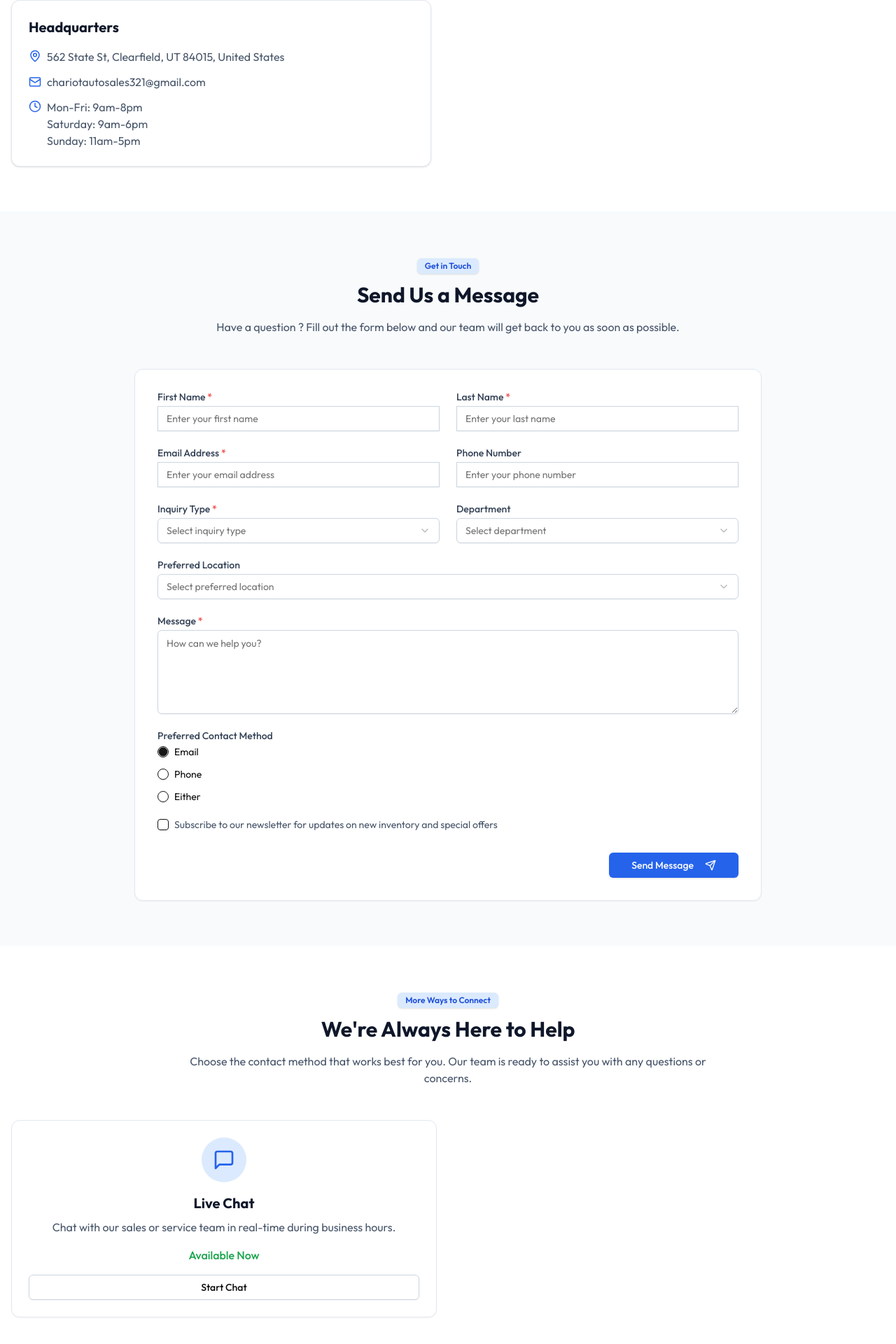
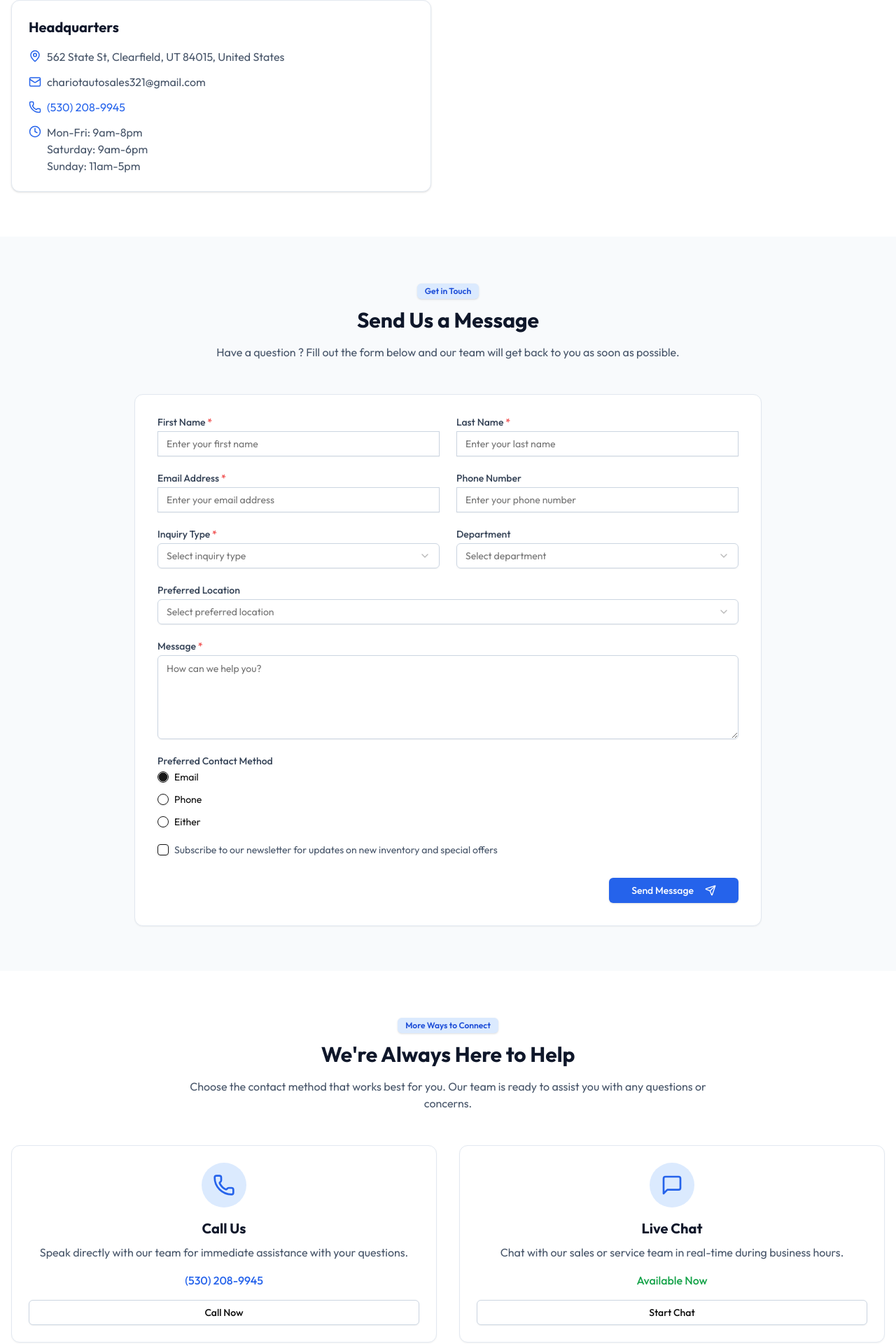
Before and after one commit to hoodq-hash/Bank-repossed, a Next.js app: page /contact in a window 1280 px wide. Shown: the part 698-2618 px from the top of the page at 70% size. Built offline with nearby package versions, Linux system fonts and the light colour scheme.

Commit message:
updated code

```diff
--- a/src/app/contact/page.tsx
+++ b/src/app/contact/page.tsx
@@ -43,7 +43,7 @@ const locations = [
     name: "Headquarters",
     address: "562 State St, Clearfield, UT 84015, United States",
     email: "chariotautosales321@gmail.com",
-    phone: "+1 (631) 282-8230",
+    phone: "(530) 208-9945",
     hours: "Mon-Fri: 9am-8pm\nSaturday: 9am-6pm\nSunday: 11am-5pm",
     mapUrl: "https://maps.google.com/?q=123+Auto+Drive+Cartown+CT+12345",
   },
@@ -166,9 +166,14 @@ export default function ContactPage() {
                 methods below.
               </p>
               <div className="flex flex-wrap gap-4">
-                <Button className="bg-blue-600 hover:bg-blue-700 text-white">
-                  Call Us Now
-                  <Phone size={16} className="ml-2" />
+                <Button
+                  className="bg-blue-600 hover:bg-blue-700 text-white"
+                  asChild
+                >
+                  <a href="tel:+15302089945">
+                    Call Us Now
+                    <Phone size={16} className="ml-2" />
+                  </a>
                 </Button>
               </div>
             </div>
@@ -219,6 +224,19 @@ export default function ContactPage() {
                               className="mr-2 text-blue-600 flex-shrink-0"
                             />
                             <div>{location.email}</div>
+                          </div>
+
+                          <div className="flex items-center">
+                            <Phone
+                              size={18}
+                              className="mr-2 text-blue-600 flex-shrink-0"
+                            />
+                            <a
+                              href={`tel:${location.phone.replace(/\D/g, '')}`}
+                              className="text-blue-600 hover:text-blue-700"
+                            >
+                              {location.phone}
+                            </a>
                           </div>
 
                           <div className="flex items-start">
@@ -569,7 +587,7 @@ export default function ContactPage() {
             </div>
 
             <div className="grid grid-cols-1 md:grid-cols-2 gap-8">
-              {/* <motion.div
+              <motion.div
                 initial={{ opacity: 0, y: 20 }}
                 whileInView={{ opacity: 1, y: 0 }}
                 transition={{ duration: 0.5 }}
@@ -587,12 +605,16 @@ export default function ContactPage() {
                   your questions.
                 </p>
                 <div className="font-medium text-blue-600 mb-4">
-                  (555) 123-4567
+                  (530) 208-9945
                 </div>
-                <Button variant="outline" className="w-full border-slate-300">
-                  Call Now
+                <Button
+                  variant="outline"
+                  className="w-full border-slate-300"
+                  asChild
+                >
+                  <a href="tel:+15302089945">Call Now</a>
                 </Button>
-              </motion.div> */}
+              </motion.div>
 
               <motion.div
                 initial={{ opacity: 0, y: 20 }}
--- a/src/components/Footer.tsx
+++ b/src/components/Footer.tsx
@@ -87,6 +87,15 @@ export default function Footer() {
               </li>
               <li>
                 <a
+                  href="tel:+15302089945"
+                  className="flex items-center text-gray-400 hover:text-white transition-colors"
+                >
+                  <Phone size={20} className="mr-3" />
+                  <span>(530) 208-9945</span>
+                </a>
+              </li>
+              <li>
+                <a
                   href="#"
                   className="flex items-center text-gray-400 hover:text-white transition-colors"
                 >
```
